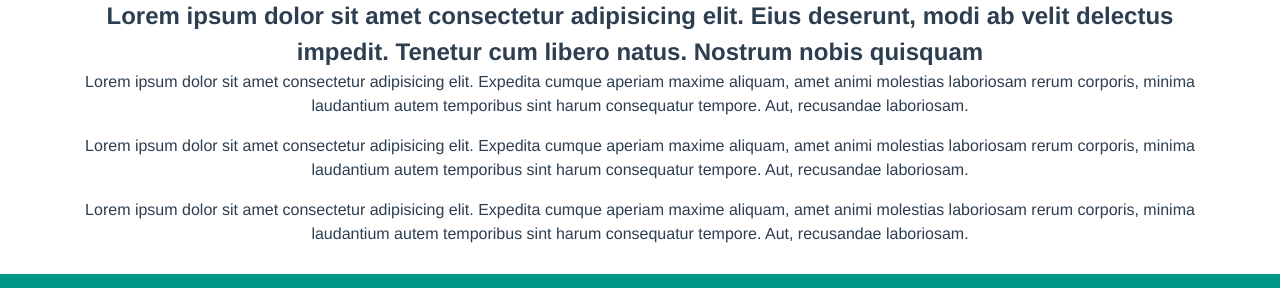
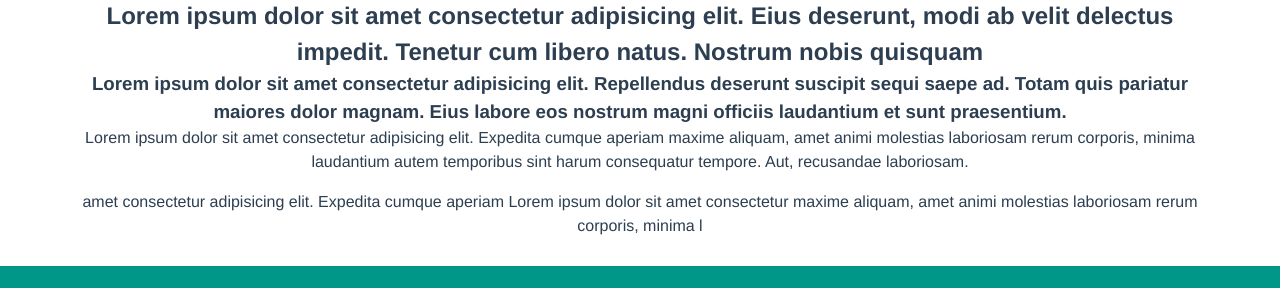
Before and after one commit to alejandro088/recommended-repository, a Vue app: page / in a window 1280 px wide. Shown: the part 433-721 px from the top of the page. Built offline with nearby package versions, Linux system fonts and the light colour scheme.

Commit message:
change title button

```diff
--- a/src/views/Contact.vue
+++ b/src/views/Contact.vue
@@ -44,7 +44,7 @@
 
                 <v-row>
                     <v-btn block>
-                        Enviar
+                        Submit!!
                     </v-btn>
                 </v-row>
             </v-container>
--- a/src/views/Home.vue
+++ b/src/views/Home.vue
@@ -16,12 +16,7 @@
                 natus. Nostrum nobis quisquam
             </h2>
 
-            <p>
-                Lorem ipsum dolor sit amet consectetur adipisicing elit.
-                Expedita cumque aperiam maxime aliquam, amet animi molestias
-                laboriosam rerum corporis, minima laudantium autem temporibus
-                sint harum consequatur tempore. Aut, recusandae laboriosam.
-            </p>
+            <h3> Lorem ipsum dolor sit amet consectetur adipisicing elit. Repellendus deserunt suscipit sequi saepe ad. Totam quis pariatur maiores dolor magnam. Eius labore eos nostrum magni officiis laudantium et sunt praesentium. </h3>
 
             <p>
                 Lorem ipsum dolor sit amet consectetur adipisicing elit.
@@ -31,10 +26,9 @@
             </p>
 
             <p>
-                Lorem ipsum dolor sit amet consectetur adipisicing elit.
-                Expedita cumque aperiam maxime aliquam, amet animi molestias
-                laboriosam rerum corporis, minima laudantium autem temporibus
-                sint harum consequatur tempore. Aut, recusandae laboriosam.
+                amet consectetur adipisicing elit.
+                Expedita cumque aperiam Lorem ipsum dolor sit amet consectetur  maxime aliquam, amet animi molestias
+                laboriosam rerum corporis, minima l
             </p>
         </v-container>
 
```
